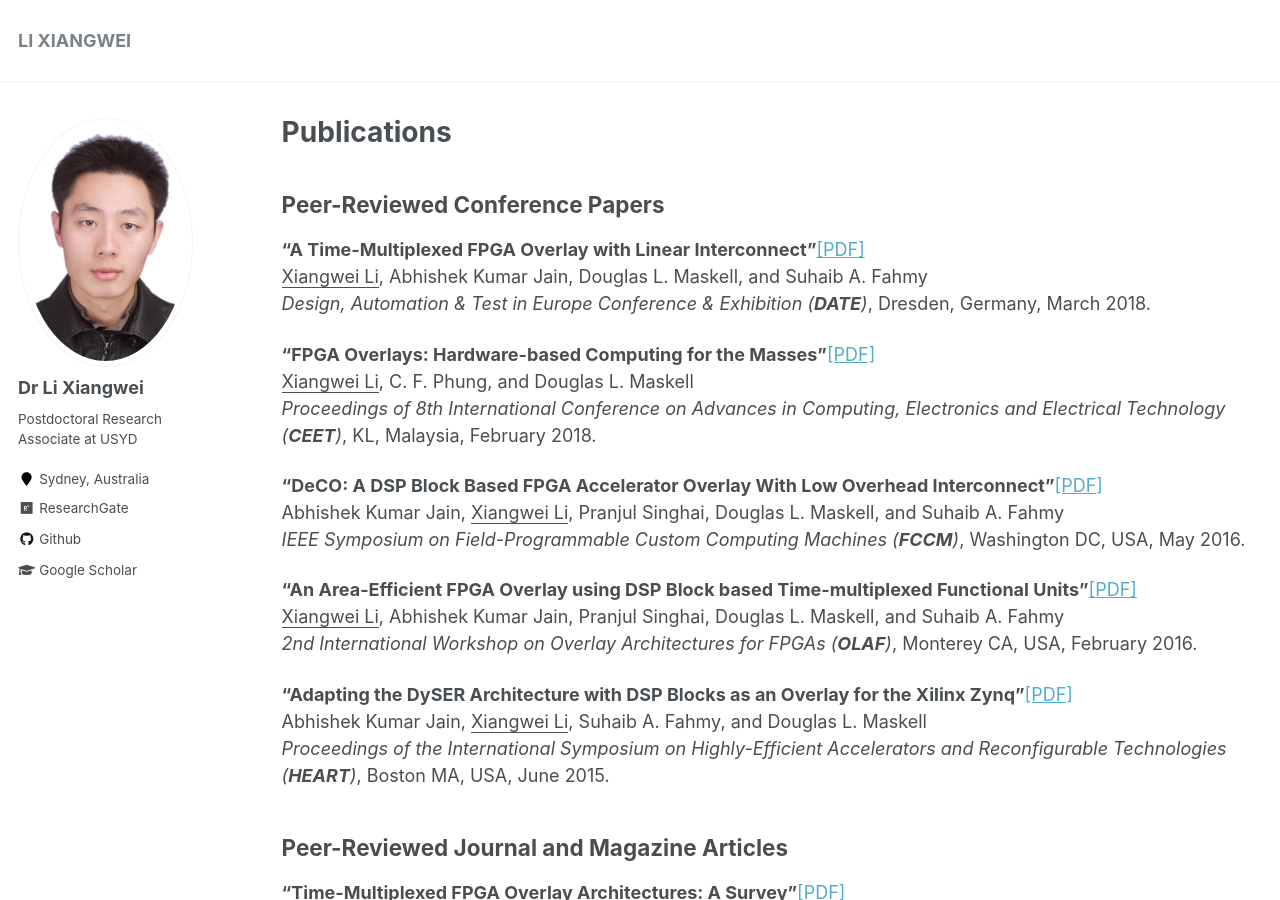
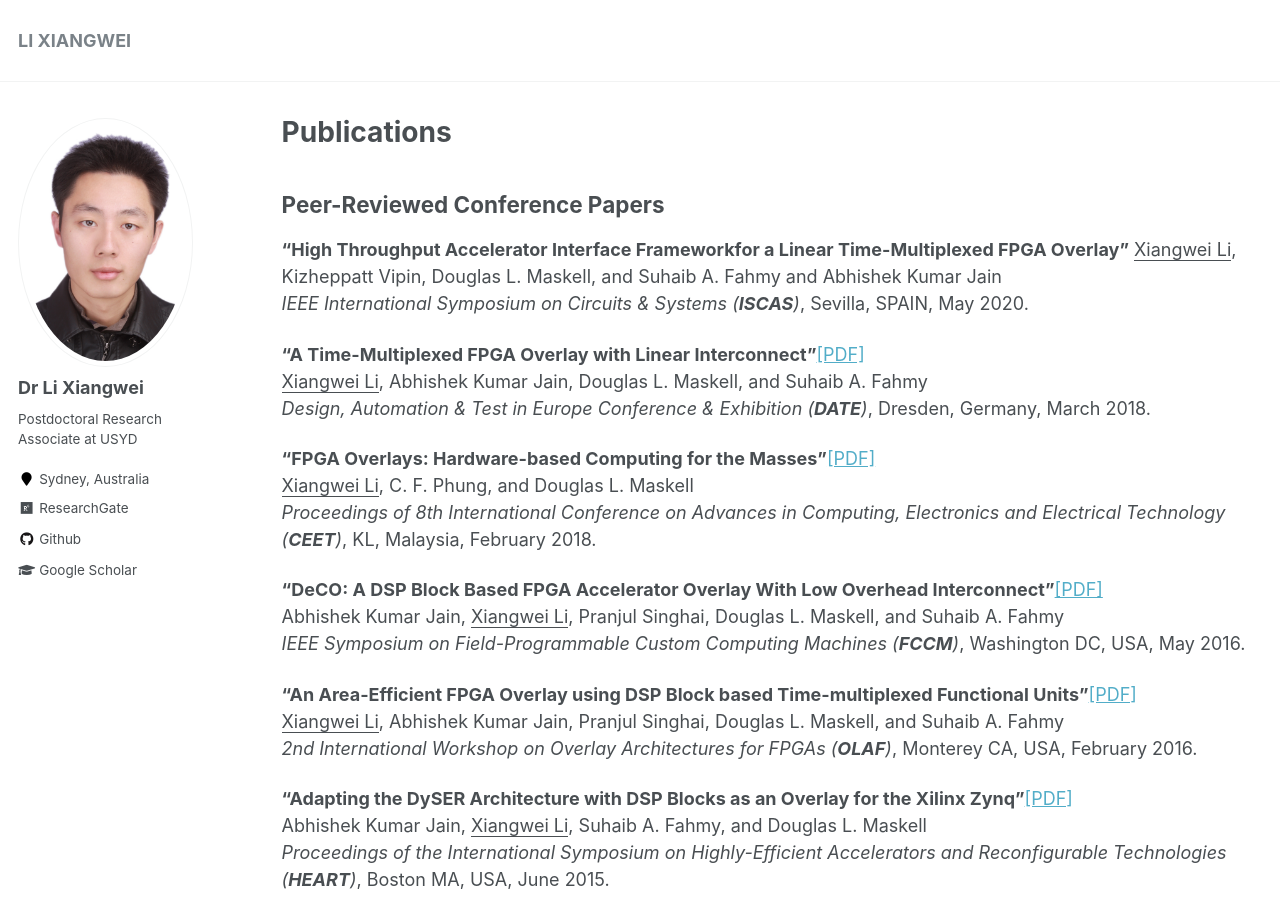
Before and after one commit to louislxw/louislxw.github.io, a Jekyll site: the page built from _publications/publications.md, in a window 1280 px wide and 900 px high. Built offline with Jekyll 4.4.1, drawn with Linux system fonts in a browser that asks for light colours.

Commit message:
Update publication on ISCAS 2020

```diff
--- a/_publications/publications.md
+++ b/_publications/publications.md
@@ -7,6 +7,10 @@ author_profile: true
 
 Peer-Reviewed Conference Papers
 -------------------------------
+
+<strong>“High Throughput Accelerator Interface Frameworkfor a Linear Time-Multiplexed FPGA Overlay”</strong>
+<u>Xiangwei Li</u>, Kizheppatt Vipin, Douglas L. Maskell, and Suhaib A. Fahmy and Abhishek Kumar Jain <br>
+<em>IEEE International Symposium on Circuits & Systems (<strong>ISCAS</strong>)</em>, Sevilla, SPAIN, May 2020.<br>
 
 <strong>“A Time-Multiplexed FPGA Overlay with Linear Interconnect”</strong>[[PDF]](https://ieeexplore.ieee.org/abstract/document/8342171)<br>
 <u>Xiangwei Li</u>, Abhishek Kumar Jain, Douglas L. Maskell, and Suhaib A. Fahmy <br>
```
